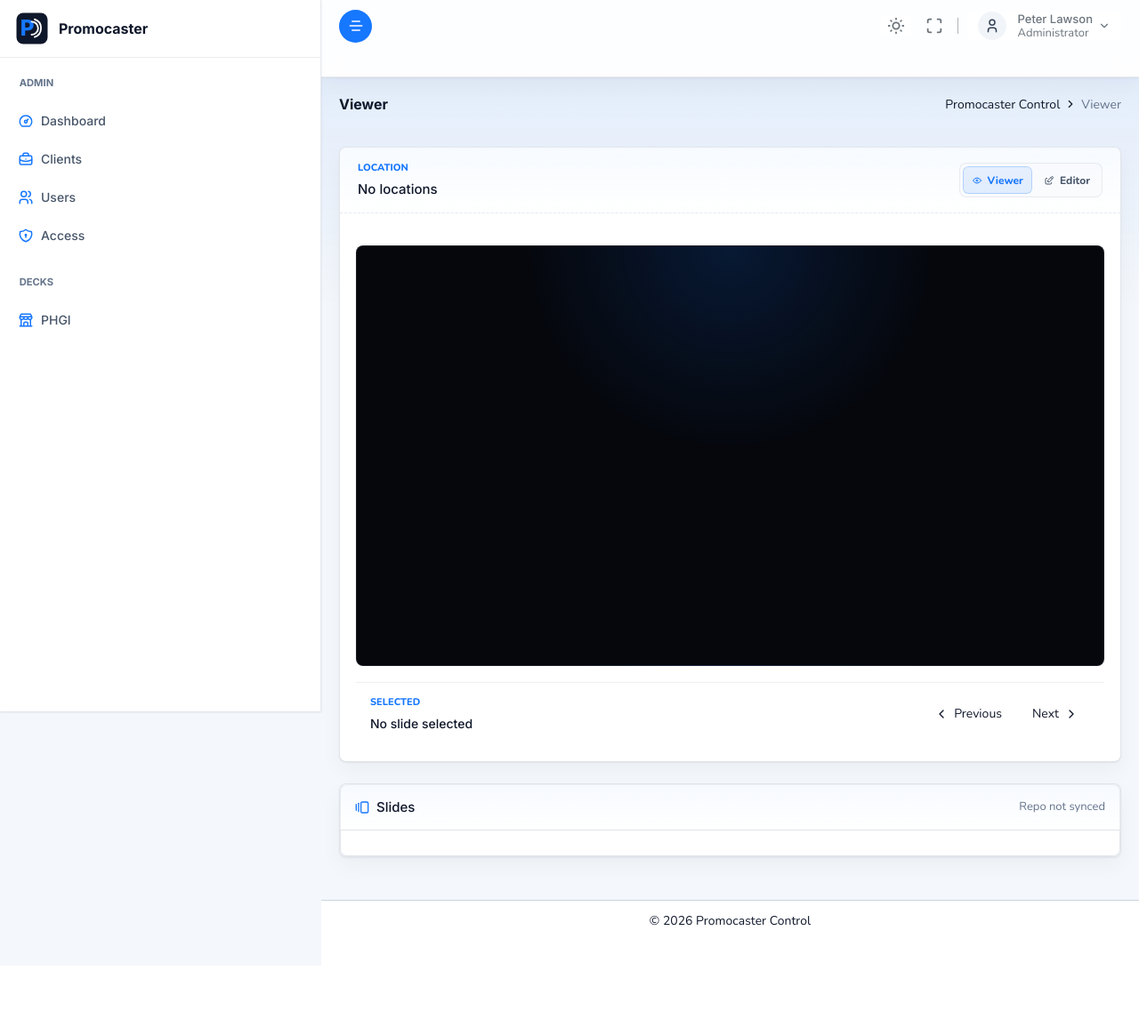
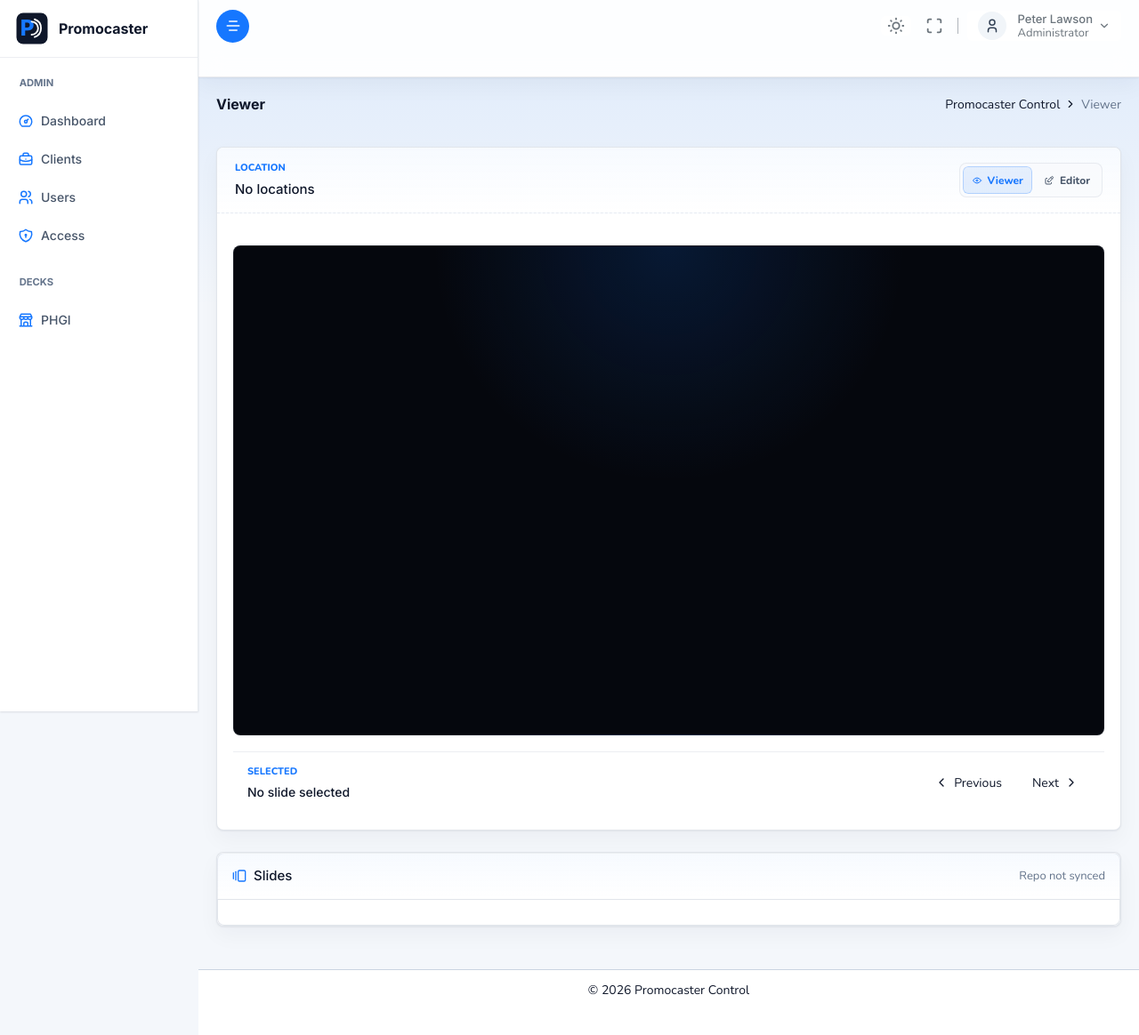
Before and after one commit to peternickol/promocaster-control, a FastAPI app: page /deck/1 in a window 1280 px wide. Shown: the whole page at 89% size. Before the commit the page ends 1041 px from the top, so only its background shows below. Run offline with FastAPI, Linux system fonts and the light colour scheme; some web fonts are replaced.

Commit message:
Adjusted the Promocaster sidebar sizing.
What changed:

Default sidebar width reduced from 260px to 220px.
Auto-size now measures only client/location deck rows, not admin links.
Measurement now uses the actual visible content widths instead of stretched full-row scrollWidth.

```diff
--- a/assets/admin/css/admin-module.css
+++ b/assets/admin/css/admin-module.css
@@ -57,7 +57,7 @@ html[data-sidenav-size="condensed"] .app-menu .sub-menu {
 }
 
 .promocaster-theme {
-    --sidenav-width: 340px;
+    --sidenav-width: 220px;
     --font-body: Inter, ui-sans-serif, system-ui, -apple-system, BlinkMacSystemFont, "Segoe UI", sans-serif;
     --font-secondary: "Space Grotesk", Inter, ui-sans-serif, system-ui, sans-serif;
     --color-primary: #1677ff;
--- a/backend/templates/admin/partials/sidenav.html
+++ b/backend/templates/admin/partials/sidenav.html
@@ -54,7 +54,7 @@
 </li>
 {% for client in deck_clients %}
 <li class="menu-item hs-accordion{% if client.id == selected_client_id %} active{% endif %}">
-<a aria-controls="promocaster-client-{{ client.id }}" aria-expanded="{{ 'true' if client.id == selected_client_id else 'false' }}" class="hs-accordion-toggle menu-link{% if client.id == selected_client_id %} bg-light/60{% endif %}" href="{{ client.href }}">
+<a aria-controls="promocaster-client-{{ client.id }}" aria-expanded="{{ 'true' if client.id == selected_client_id else 'false' }}" class="hs-accordion-toggle menu-link{% if client.id == selected_client_id %} bg-light/60{% endif %}" data-deck-nav-link href="{{ client.href }}">
 <span class="menu-icon"><i class="iconify tabler--building-store"></i></span>
 <span class="menu-text" title="{{ client.name }}">{{ client.name }}</span>
 {% if client.locations %}
@@ -65,7 +65,7 @@
 <ul class="sub-menu hs-accordion-content hs-accordion-group{% if client.id != selected_client_id %} hidden{% endif %}">
 {% for location in client.locations %}
 <li class="menu-item">
-<a class="menu-link{% if client.id == selected_client_id and location.name == selected_location_name %} active{% endif %}" href="{{ location.href }}">
+<a class="menu-link{% if client.id == selected_client_id and location.name == selected_location_name %} active{% endif %}" data-deck-nav-link href="{{ location.href }}">
 <span class="menu-icon"><i class="iconify tabler--map-pin"></i></span>
 <span class="menu-text" title="{{ location.name }}">{{ location.name }}</span>
 <span class="deck-slide-count ms-auto" title="{{ location.slide_count }} slides">{{ location.slide_count }}</span>
@@ -88,9 +88,17 @@
   if (!wrapper || !menu) return;
   const resize = () => {
     if (document.documentElement.dataset.sidenavSize === "condensed") return;
-    const links = Array.from(menu.querySelectorAll(".menu-link"));
-    const widest = links.reduce((width, link) => Math.max(width, link.scrollWidth), 0);
-    wrapper.style.setProperty("--sidenav-width", `${Math.min(Math.max(widest + 42, 300), 460)}px`);
+    const links = Array.from(menu.querySelectorAll("[data-deck-nav-link]"));
+    if (links.length === 0) return;
+    const widest = links.reduce((width, link) => {
+      const style = window.getComputedStyle(link);
+      const padding = parseFloat(style.paddingInlineStart) + parseFloat(style.paddingInlineEnd);
+      const gap = parseFloat(style.columnGap) || parseFloat(style.gap) || 0;
+      const children = Array.from(link.children).filter((child) => window.getComputedStyle(child).display !== "none");
+      const content = children.reduce((total, child) => total + Math.ceil(child.scrollWidth), 0);
+      return Math.max(width, padding + content + Math.max(children.length - 1, 0) * gap);
+    }, 0);
+    wrapper.style.setProperty("--sidenav-width", `${Math.min(Math.max(widest + 24, 190), 420)}px`);
   };
   window.addEventListener("resize", resize);
   requestAnimationFrame(resize);
```
